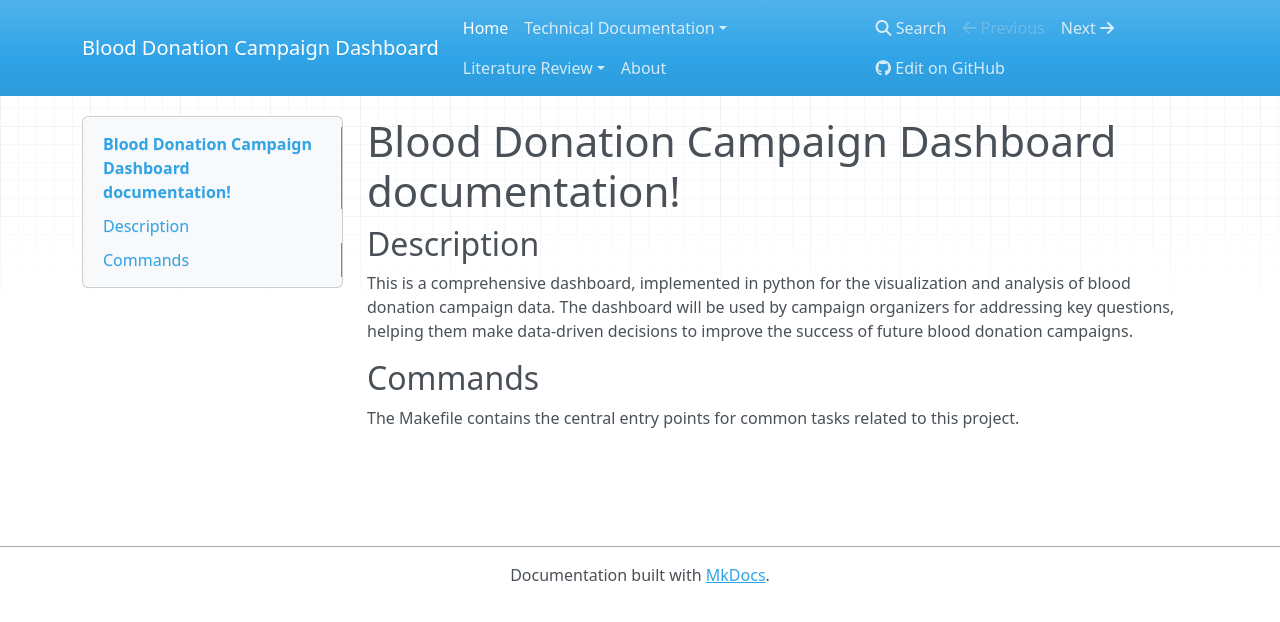
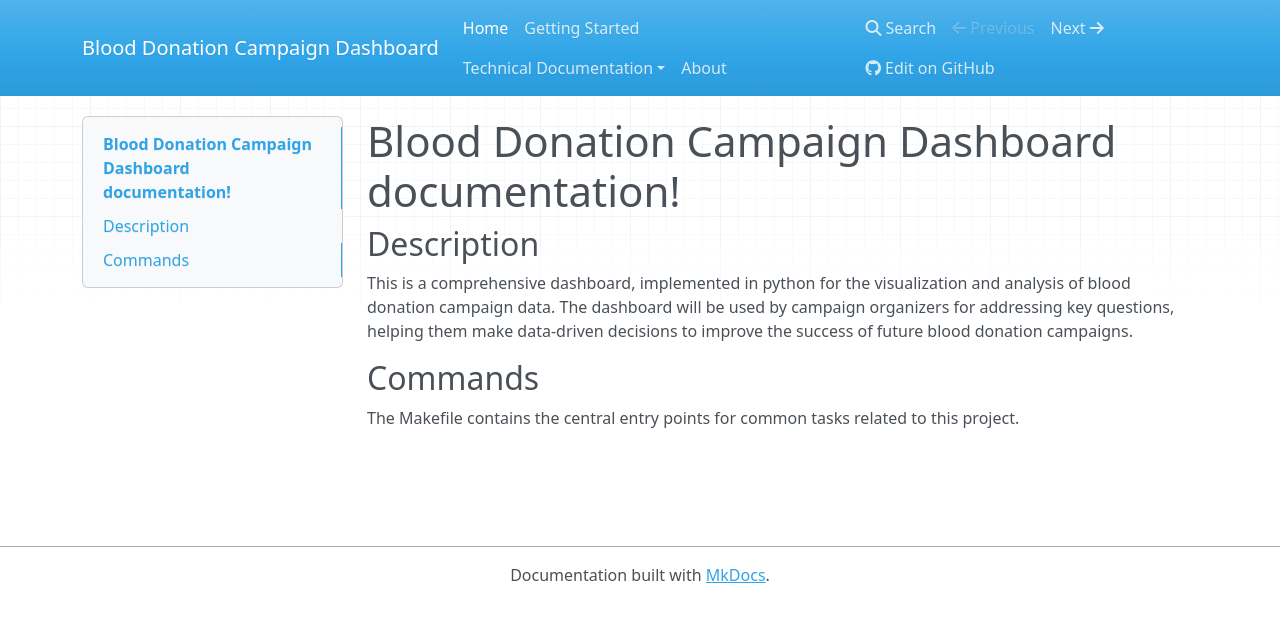
Before and after one commit to AlphonseBrandon/blood_donation_campaign_dashboard, an MkDocs documentation site: the page built from docs/docs/index.md, in a window 1280 px wide. Shown: the top 622 px of the page. Built offline with MkDocs 1.6.1, drawn with Linux system fonts in a browser that asks for light colours; nearby versions of some CDN libraries.

Commit message:
Refactor MkDocs deployment workflow and configuration for improved directory structure and documentation navigation

```diff
--- a/docs/mkdocs.yml
+++ b/docs/mkdocs.yml
@@ -2,69 +2,36 @@ site_name: Blood Donation Campaign Dashboard
 site_author: ABO Team
 site_description: Documentation for Blood Donation Campaign Analytics Dashboard
 
-
 repo_url: https://github.com/AlphonseBrandon/blood_donation_campaign_dashboard
 site_url: https://AlphonseBrandon.github.io/blood_donation_campaign_dashboard/
 
-# Theme configuration
+docs_dir: docs  # Important: Point to docs subdirectory
+site_dir: site
+
 theme:
   name: mkdocs
   palette:
-    - scheme: default
-      primary: red
-      accent: red
-      toggle:
-        icon: material/brightness-7
-        name: Switch to dark mode
-    - scheme: slate
-      primary: red
-      accent: red
-      toggle:
-        icon: material/brightness-4
-        name: Switch to light mode
-  features:
-    - navigation.tabs
-    - navigation.sections
-    - navigation.expand
-    - search.highlight
+    scheme: default
+    primary: red
+    accent: red
 
-# Extensions
-markdown_extensions:
-  - pymdownx.highlight
-  - pymdownx.superfences
-  - admonition
-  - footnotes
+nav:
+  - Home: index.md
+  - Getting Started: getting-started.md
+  - Technical Documentation:
+    - Dashboard: dashboard.md
+    - Features: features.md
+    - Modeling: modeling.md
+    - Eligibility: eligibilty.md
+  - About: about.md
 
-# Plugins
 plugins:
   - search
   - mkdocstrings:
       default_handler: python
       handlers:
         python:
-          # Update path to point to src directory
-          paths: [../blood_donation_campaign_dashboard/src]
+          paths: [../src]
           options:
             show_source: true
             show_root_heading: true
-            heading_level: 2
-            show_category_heading: true
-            show_if_no_docstring: true
-
-# Navigation structure
-nav:
-  - Home: 'index.md'
-  - Technical Documentation:
-    - 'Dashboard': 'dashboard.md'
-    - 'Features': 'features.md'
-    - 'Modeling': 'modeling.md'
-  - Literature Review:
-    - 'Why this matters': 'Why this matters.md'
-    - 'Eligibility': 'Eligibility.md'
-    - 'User Personas': 'user_personas.md'
-    - 'FAQs': 'faqs.md'
-  - About: 'about.md'
-
-# Extra CSS
-extra_css:
-  - stylesheets/extra.css
```
Also changed, not shown: 1 other file.
